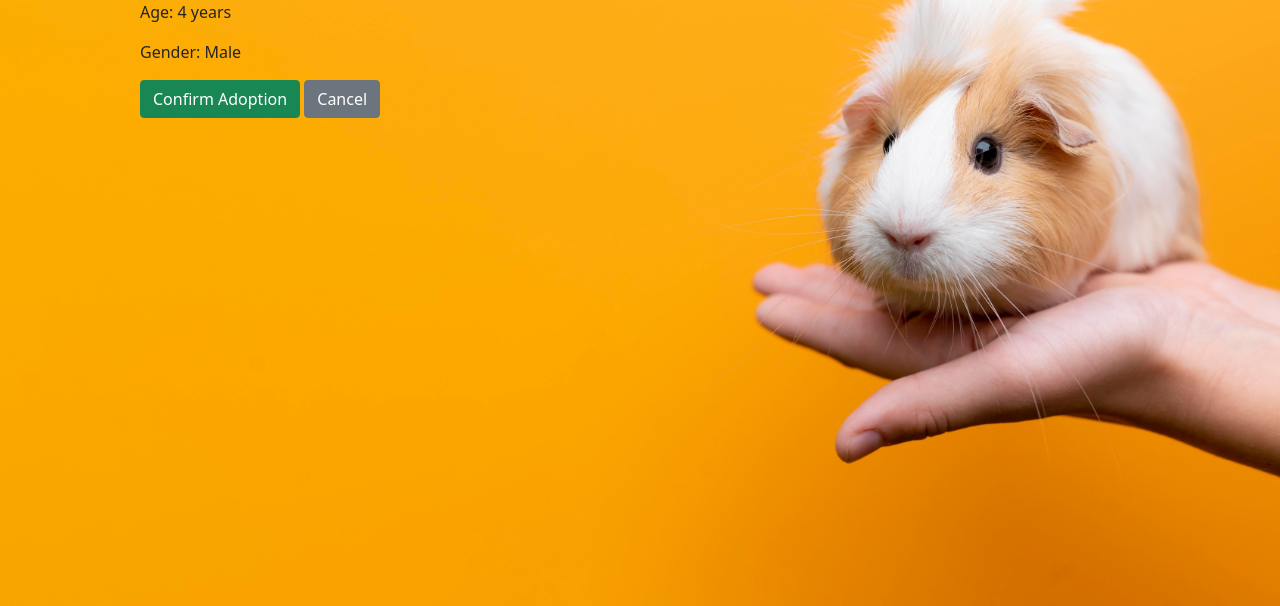
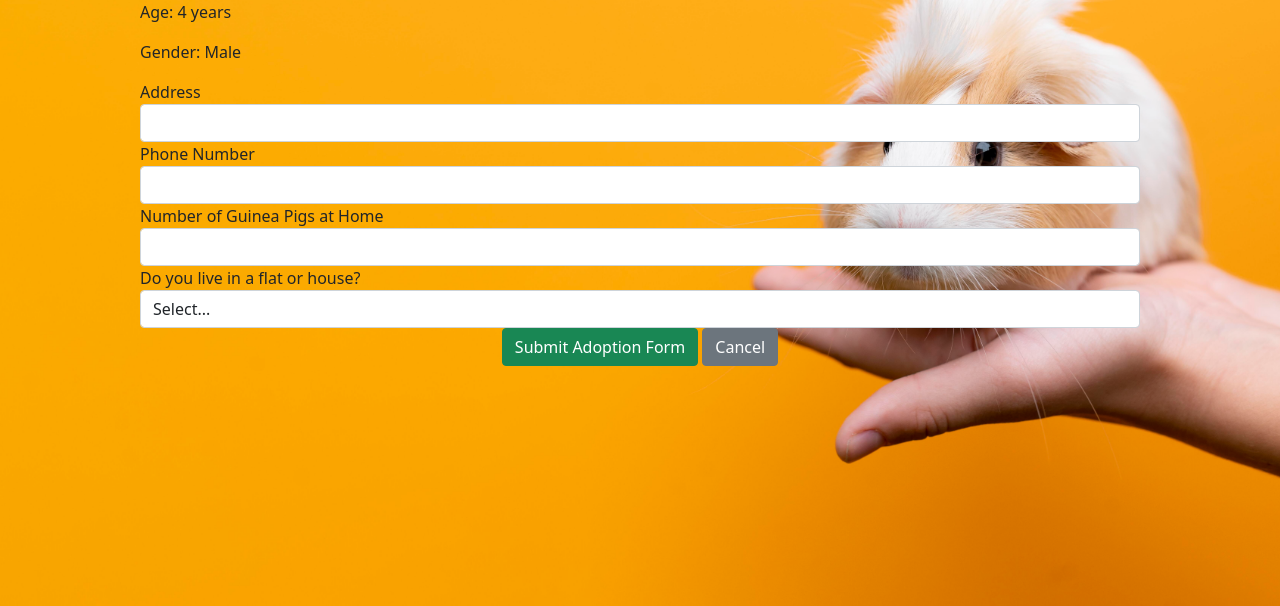
Before and after one commit to marina9222/Little-Wheekers-Rescue, a Django app: page /adoptions/1/adopt/ in a window 1280 px wide. Shown: the part 162-768 px from the top of the page. Run offline with Django 3.2, Linux system fonts and the light colour scheme; a user stored in the database is signed in; tables that the repository leaves empty hold one stand-in row (values such as "Sample post"); some libraries are stand-ins or nearby versions.

Commit message:
Added forms py for the adoption form ,updated urls/views , updated the adopt guinea pig template with added form

```diff
--- /dev/null
+++ b/adoptions/forms.py
@@ -0,0 +1,10 @@
+from django import forms
+
+
+class AdoptionForm(forms.Form):
+    address = forms.CharField(max_length=255)
+    phone_number = forms.CharField(max_length=15)
+    number_of_guinea_pigs = forms.IntegerField(min_value=0)
+    living_arrangement = forms.ChoiceField(
+        choices=[('flat', 'Flat'), ('house', 'House')]
+    )
--- a/adoptions/models.py
+++ b/adoptions/models.py
@@ -34,12 +34,17 @@ class Adopter(models.Model):
         return self.user.get_full_name() or self.user.username
 
 class Adoption(models.Model):
-    guinea_pig = models.ForeignKey('GuineaPig', on_delete=models.CASCADE, related_name='adoptions')
-    adopter = models.ForeignKey(Adopter, on_delete=models.CASCADE, related_name='adoptions')
-    adoption_date = models.DateField(auto_now_add=True, help_text="Date of adoption")
+    guinea_pig = models.ForeignKey(GuineaPig, on_delete=models.CASCADE)
+    adopter = models.ForeignKey(User, on_delete=models.CASCADE)
+    address = models.CharField(max_length=255, default="N/A")
+    phone_number = models.CharField(max_length=15, default="000-000-0000")
+    number_of_guinea_pigs = models.IntegerField(default=0)
+    living_arrangement = models.CharField(
+        max_length=10,
+        choices=[('flat', 'Flat'), ('house', 'House')],
+        default='flat')
 
     def __str__(self):
-        return f"{self.adopter} adopted {self.guinea_pig.name} on {self.adoption_date}"
-
+        return f"Adoption of {self.guinea_pig.name} by {self.adopter.username}"
     class Meta:
         unique_together = ('guinea_pig', 'adopter')
--- a/adoptions/templates/adoptions/adopt_guinea_pig.html
+++ b/adoptions/templates/adoptions/adopt_guinea_pig.html
@@ -3,14 +3,40 @@
 {% block content %}
 <div class="container">
     <h1>Adopt {{ guinea_pig.name }}</h1>
-    <img src="{{ guinea_pig.image.url }}" alt="{{ guinea_pig.name }}" />
+    <img src="{{ guinea_pig.image.url }}" alt="{{ guinea_pig.name }}" class="img-fluid" />
     <p>Age: {{ guinea_pig.age }} years</p>
     <p>Gender: {{ guinea_pig.get_gender_display }}</p>
 
     <form method="POST">
         {% csrf_token %}
-        <button type="submit" class="btn btn-success">Confirm Adoption</button>
-        <a href="{% url 'adoptions:available_guinea_pigs' %}" class="btn btn-secondary">Cancel</a>
+        <div class="form-group">
+            <label for="address">Address</label>
+            <input type="text" name="address" id="address" class="form-control" required>
+        </div>
+
+        <div class="form-group">
+            <label for="phone_number">Phone Number</label>
+            <input type="text" name="phone_number" id="phone_number" class="form-control" required>
+        </div>
+
+        <div class="form-group">
+            <label for="number_of_guinea_pigs">Number of Guinea Pigs at Home</label>
+            <input type="number" name="number_of_guinea_pigs" id="number_of_guinea_pigs" class="form-control" required min="0">
+        </div>
+
+        <div class="form-group">
+            <label for="living_arrangement">Do you live in a flat or house?</label>
+            <select name="living_arrangement" id="living_arrangement" class="form-control" required>
+                <option value="">Select...</option>
+                <option value="flat">Flat</option>
+                <option value="house">House</option>
+            </select>
+        </div>
+
+        <div class="form-group text-center">
+            <button type="submit" class="btn btn-success">Submit Adoption Form</button>
+            <a href="{% url 'adoptions:available_guinea_pigs' %}" class="btn btn-secondary">Cancel</a>
+        </div>
     </form>
 </div>
 {% endblock %}
--- a/adoptions/views.py
+++ b/adoptions/views.py
@@ -1,6 +1,7 @@
 from django.shortcuts import render,get_object_or_404,redirect
 from .models import GuineaPig, Adoption
 from django.contrib.auth.decorators import login_required
+from .forms import AdoptionForm
 
 # Create your views here.
 
@@ -14,11 +15,26 @@ def available_guinea_pigs(request):
 @login_required
 def adopt_guinea_pig(request, guinea_pig_id):
     guinea_pig = get_object_or_404(GuineaPig, id=guinea_pig_id)
+
     if request.method == 'POST':
-        guinea_pig.adopted = True
-        guinea_pig.save()
-        adopter = request.user.adopter
-        Adoption.objects.create(guinea_pig=guinea_pig, adopter=adopter)
-        return redirect('adoptions:available_guinea_pigs')
+        form = AdoptionForm(request.POST)
+        if form.is_valid():
+            guinea_pig.adopted = True
+            guinea_pig.save()
 
-    return render(request, 'adoptions/adopt_guinea_pig.html', {'guinea_pig': guinea_pig})
+            # Create the Adoption object with the provided data
+            adopter = request.user.adopter  # Assuming you have this model
+            Adoption.objects.create(
+                guinea_pig=guinea_pig,
+                adopter=adopter,
+                address=form.cleaned_data['address'],
+                phone_number=form.cleaned_data['phone_number'],
+                number_of_guinea_pigs=form.cleaned_data['number_of_guinea_pigs'],
+                living_arrangement=form.cleaned_data['living_arrangement'],
+            )
+            return redirect('adoptions:available_guinea_pigs')
+
+    else:
+        form = AdoptionForm()
+
+    return render(request, 'adoptions/adopt_guinea_pig.html', {'guinea_pig': guinea_pig, 'form': form})
```
Also changed, not shown: adoptions/migrations/0002_remove_adoption_adoption_date_adoption_address_and_more.py (added).
